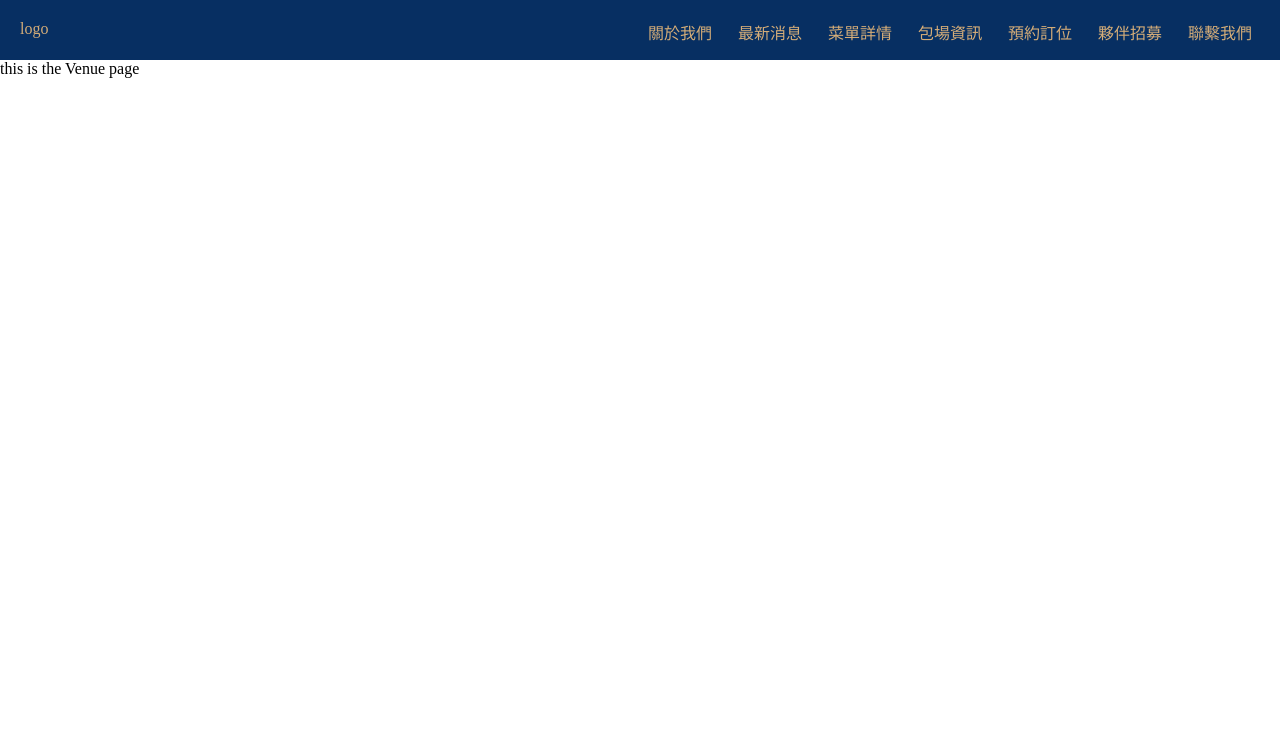
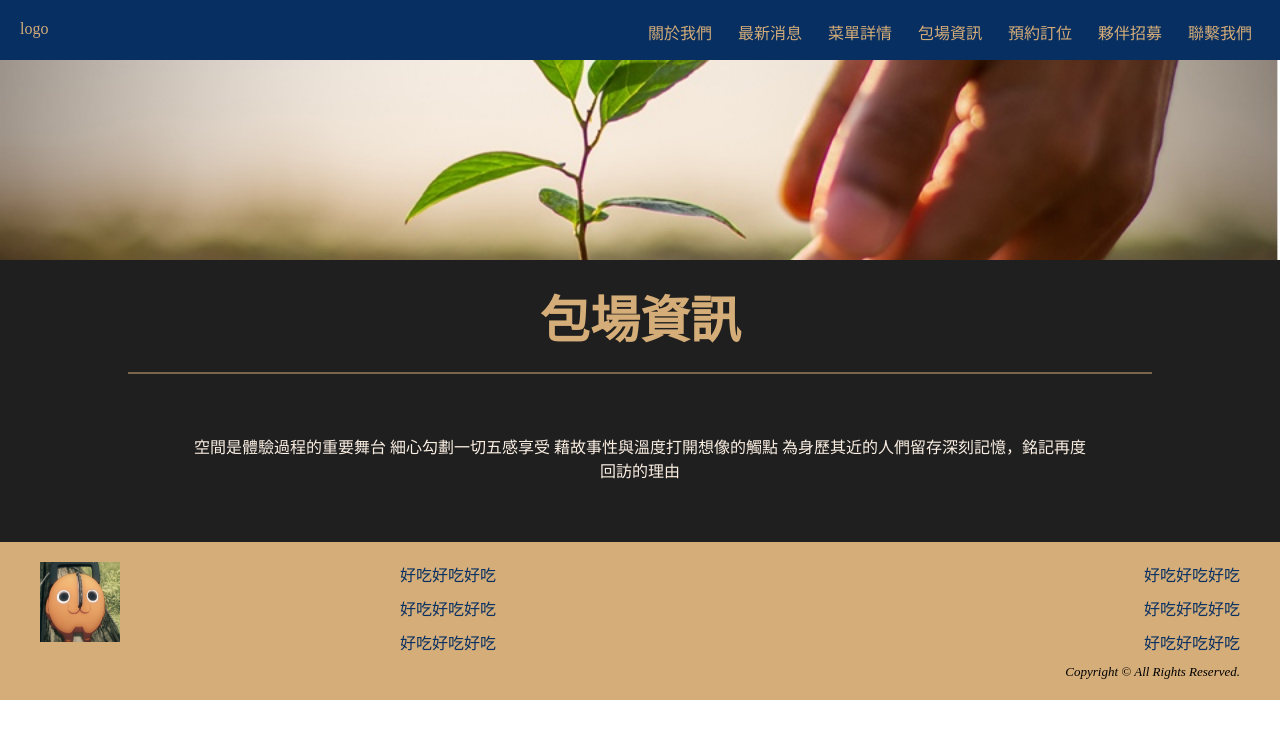
Before and after one commit to csdsdasdcwcwadx/circle-cafe, a Next.js app: page /venue in a window 1280 px wide. Shown: the top 738 px of the page. Built offline with nearby package versions, Linux system fonts and the light colour scheme.

Commit message:
設置預約訂位資訊

```diff
--- a/src/app/venue/page.tsx
+++ b/src/app/venue/page.tsx
@@ -1,7 +1,26 @@
 'use client';
+
+import Default from '@/components/Default';
+import styles from './styles.module.scss';
+import envSrc from '@/image/img-03-07-1@2x.jpg';
+import { E_Page } from '@/redux/interfaces';
 
 export default function Venue() {
     return (
-        <div>this is the Venue page</div>
-    )
+        <Default
+            className={styles.venue}
+            title='包場資訊'
+            currentPage={E_Page.VENUE}
+            faded
+            imageSrc={envSrc}
+            altContent='envSrc'
+        >
+            <span>
+                空間是體驗過程的重要舞台
+                細心勾劃一切五感享受
+                藉故事性與溫度打開想像的觸點
+                為身歷其近的人們留存深刻記憶，銘記再度回訪的理由
+            </span>
+        </Default>
+        )
 }
--- /dev/null
+++ b/src/app/venue/styles.module.scss
@@ -0,0 +1,7 @@
+@import '../../common.scss';
+
+.venue {
+    span {
+        color: $riceWhite;
+    }
+}
--- a/src/redux/interfaces.ts
+++ b/src/redux/interfaces.ts
@@ -9,4 +9,6 @@ export enum E_Page {
     STORY = 'STORY',
     CONTACT = 'CONTACT',
     MENU = 'MENU',
+    BOOK = 'BOOK',
+    VENUE = 'VENUE',
 }
```
Also changed, not shown: src/app/book/page.tsx (+1 -7 lines), src/image/img-03-07-1@2x.jpg (added).
